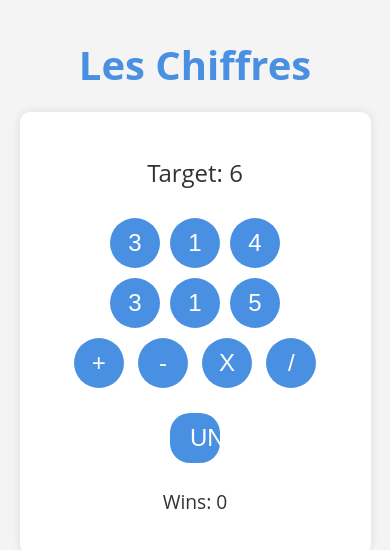
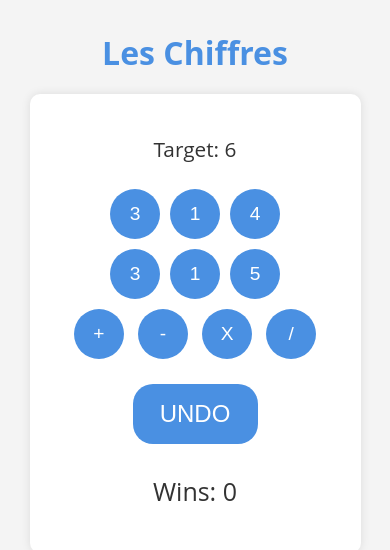
Before and after one commit to stylianosdamianakis/Les-Chiffres, a plain HTML site: page index.html in a window 390 px wide. Drawn offline with Linux system fonts and the light colour scheme.

Commit message:
fixed website appearance not working on all devices

```diff
--- a/styles.css
+++ b/styles.css
@@ -5,12 +5,14 @@ html, body {
     margin: 0;
     padding: 0;
     text-align: center;
+    -webkit-text-size-adjust: 100%;
 }
 
 .container {
     max-width: 600px;
     margin: auto;
     padding: 20px;
+    box-sizing: border-box;
 }
 
 .header {
@@ -75,7 +77,7 @@ html, body {
 }
 
 .selected {
-    background-color: #357abd; /* Darker shade of blue for selected buttons */
+    background-color: #357abd;
 }
 
 /* Responsive Design */
@@ -85,8 +87,22 @@ html, body {
         padding: 10px;
     }
 
-    .number-button, .operation-button, .undo-button {
+    .number-button, .operation-button {
         width: 50px;
         height: 50px;
+        font-size: 1.2em;
+    }
+
+    .undo-button {
+        width: 125px;
+        text-align: center;
+    }
+
+    .header {
+        font-size: 2em;
+    }
+
+    .target-number, .win-text {
+        font-size: 1.3em;
     }
 }
```
